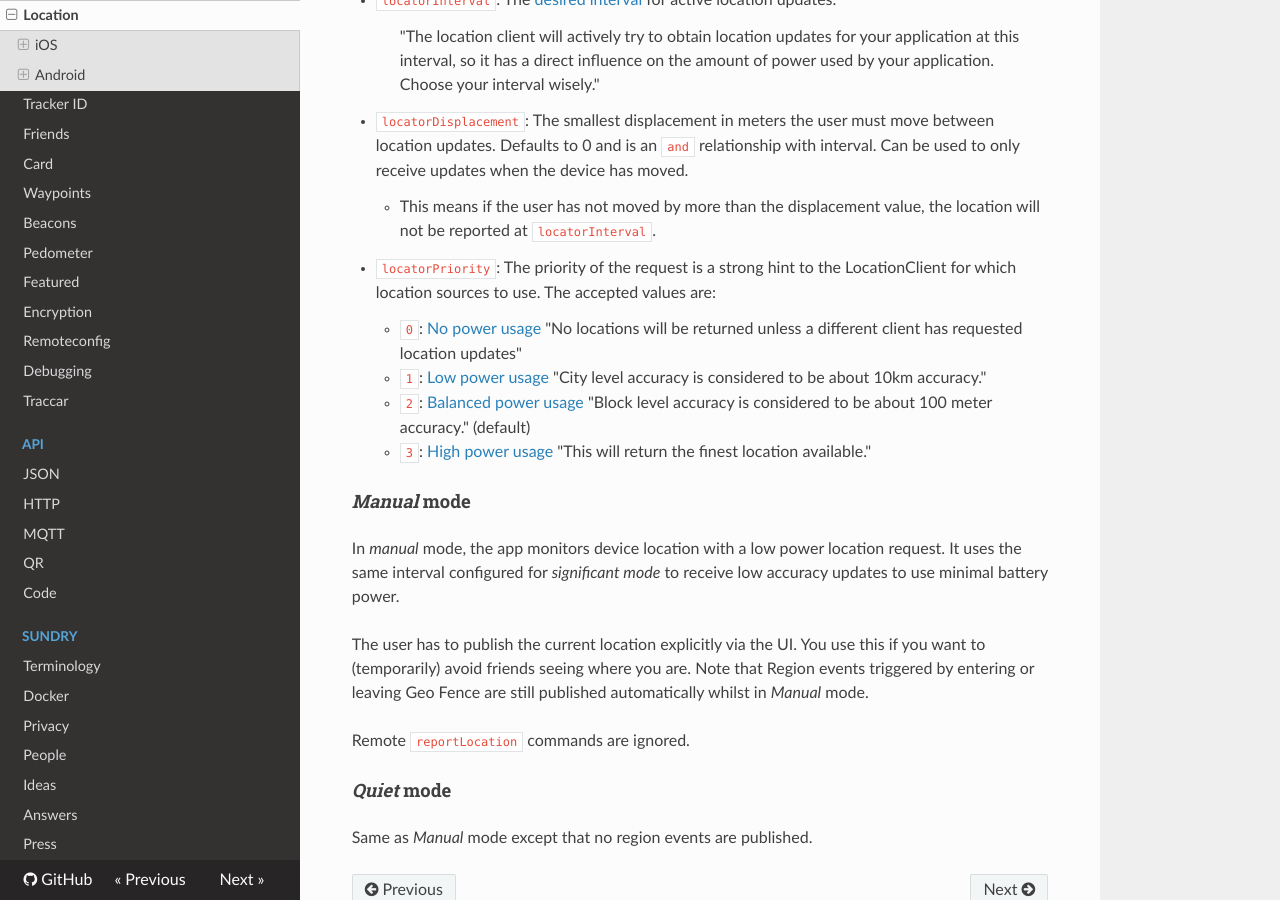
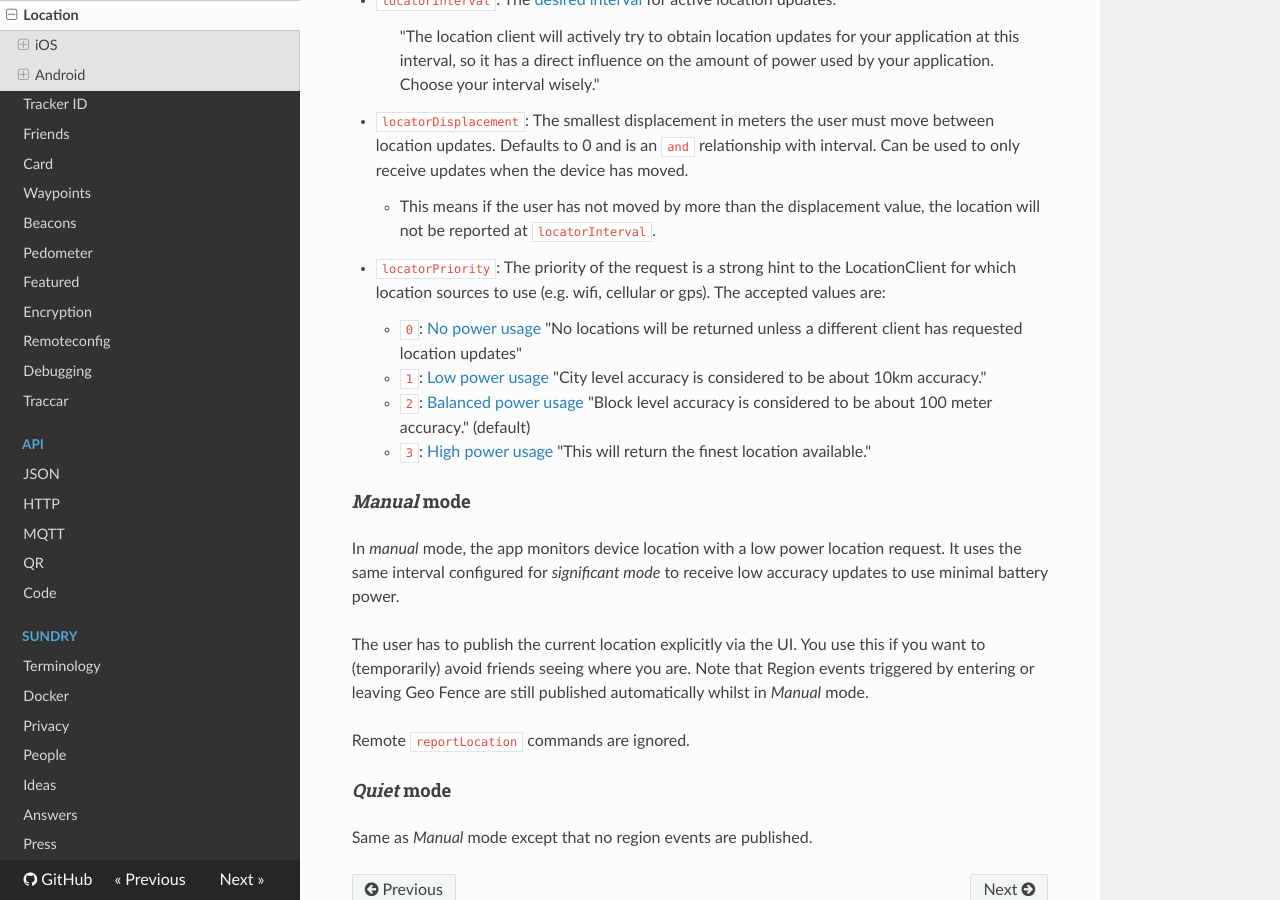
Before and after one commit to owntracks/booklet, an MkDocs documentation site: the page built from docs/features/location.md, in a window 1280 px wide and 900 px high, scrolled down 3580 px. Built offline with MkDocs 1.6.1, drawn with Linux system fonts in a browser that asks for light colours; nearby versions of some CDN libraries; old or Windows-style settings are respelled for this version of MkDocs.

Commit message:
Clarify what location sources are for android locatorPriority

```diff
--- a/docs/features/location.md
+++ b/docs/features/location.md
@@ -140,7 +140,7 @@ In addition to the default settings, all location request parameters in this mod
 * `locatorDisplacement`: The smallest displacement in meters the user must move between location updates. Defaults to 0 and is an `and` relationship with interval. Can be used to only receive updates when the device has moved.
     * This means if the user has not moved by more than the displacement value, the location will not be reported at `locatorInterval`.
 
-* `locatorPriority`: The priority of the request is a strong hint to the LocationClient for which location sources to use. The accepted values are:
+* `locatorPriority`: The priority of the request is a strong hint to the LocationClient for which location sources to use (e.g. wifi, cellular or gps). The accepted values are:
     * `0`: [No power usage](https://developers.google.com/android/reference/com/google/android/gms/location/LocationRequest#public-static-final-int-priority_no_power) "No locations will be returned unless a different client has requested location updates"
     * `1`: [Low power usage](https://developers.google.com/android/reference/com/google/android/gms/location/LocationRequest#public-static-final-int-priority_low_power) "City level accuracy is considered to be about 10km accuracy."
     * `2`: [Balanced power usage](https://developers.google.com/android/reference/com/google/android/gms/location/LocationRequest#public-static-final-int-priority_balanced_power_accuracy) "Block level accuracy is considered to be about 100 meter accuracy." (default)
```
